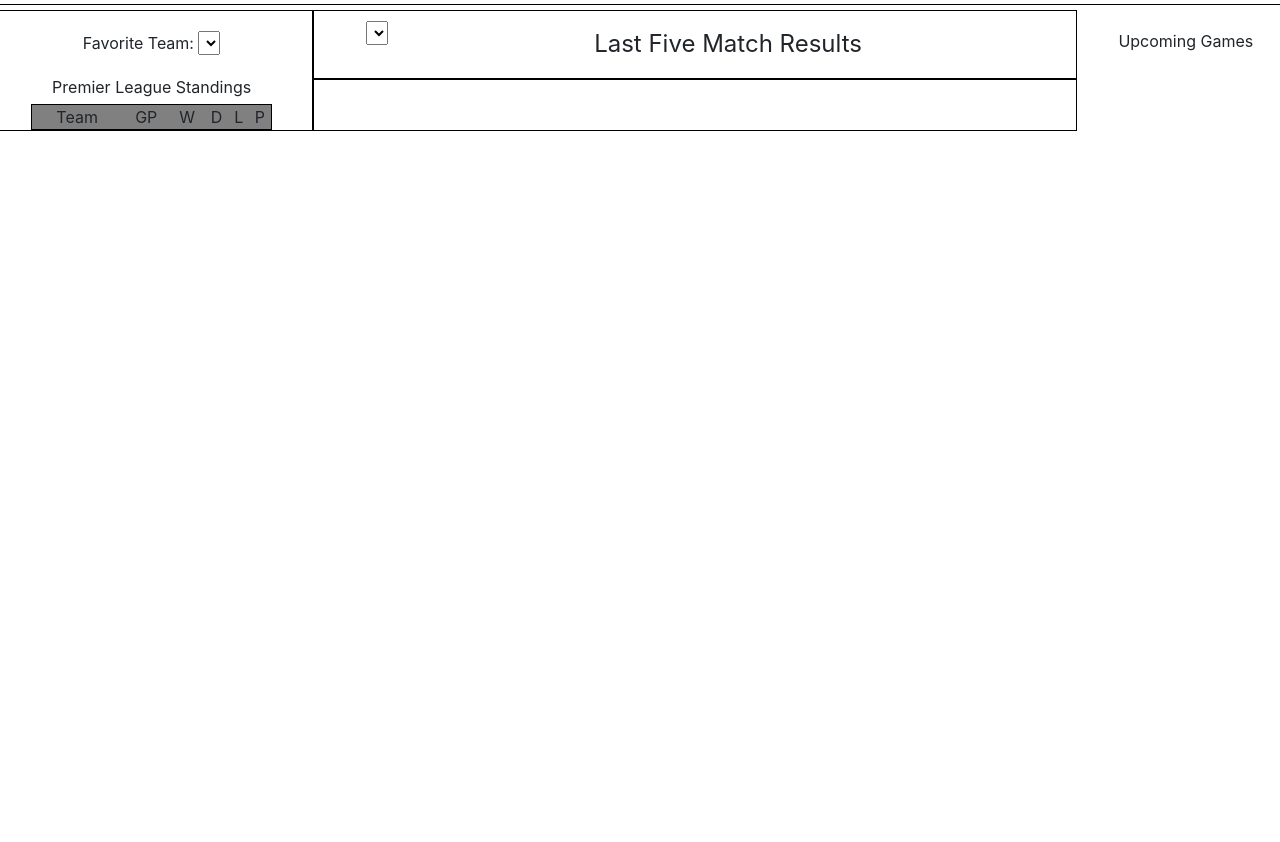
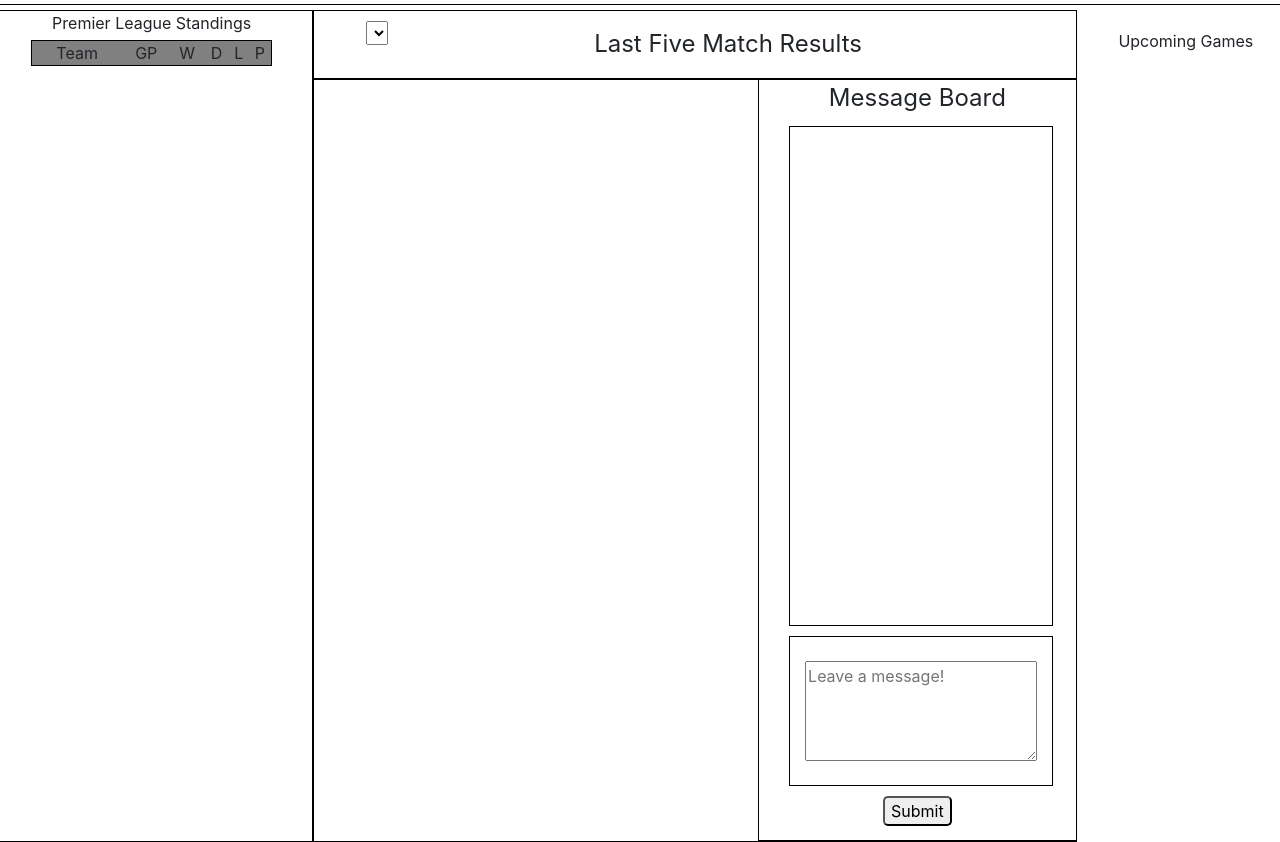
Before and after one commit to Mikelang25/Project_1, a plain HTML site: page index.html in a window 1280 px wide. Shown: the part 203-1045 px from the top of the page. Before the commit the page ends 800 px from the top, so only its background shows below. Drawn offline with nearby package versions, Linux system fonts and the light colour scheme; no server answers; a script that the page names is missing.

Commit message:
firebase functionality working for chat and user authentication, message board created, disply curent user

```diff
--- a/assets/css/style.css
+++ b/assets/css/style.css
@@ -72,6 +72,33 @@
     font-weight: bolder;
 }
 
+.messages-title{
+    border-left:1pt solid black;
+}
+
+.chat-main{
+    border-left:1pt solid black;
+    border-bottom:1pt solid black;
+    height:725px;
+}
+
+.messages-main{
+    margin-top:10px;
+    margin-bottom:10px;
+    border:1pt solid black;
+    height:500px;
+}
+
+.messages-input{
+    border:1pt solid black;
+    height:150px;
+}
+
+.lbl-msg{
+    margin-top:15px;
+    font-size:18pt;
+}
+
 #upcoming-games{
     padding-left: 30px;
     padding-right:30px;
@@ -101,3 +128,13 @@
 #team-select{
     margin-top:10px;
 }
+
+#userMessage1{
+    height:100px;
+    width:100%;
+}
+
+#btn-sub-msg{
+   margin-top:10px;
+   border-radius: 5px;
+}
--- a/assets/javascript/app.js
+++ b/assets/javascript/app.js
@@ -7,6 +7,7 @@
 var database;
 var selectedTeam;
 var selectedUserTeam;
+var userEmailForLogin;
 
 $(document).ready(function() {
 // Firebase configuration
@@ -30,11 +31,13 @@
  auth.onAuthStateChanged(user => {
     if (user) {
         console.log(user);
+        $("#user-logged-in").text("Welcome: " + user.displayName);
         $("#currentUserDetails").empty();
         $("#currentUserDetails").append("First Name: " + user.displayName + "<br>");
         $("#currentUserDetails").append("Email: " + user.email);
     }
     else {
+
         console.log("user logged out");
     }
 
@@ -43,22 +46,22 @@
 $("#userLoginForm").submit(function (event) {
     event.preventDefault();
 
-    var userEmailForLogin = $("#userInputEmail").val().trim();
+    userEmailForLogin = $("#userInputEmail").val().trim();
     var userPasswordForLogin = $("#userInputPassword").val().trim();
 
     console.log(userEmailForLogin);
     console.log(userPasswordForLogin);
-    // $("#exampleModalLogin").modal("hide");
-    // $("#userInputEmail").val("");
-    // $("#userInputPassword").val("");
+    $("#exampleModalLogin").modal("hide");
+    $("#userInputEmail").val("");
+    $("#userInputPassword").val("");
     auth.signInWithEmailAndPassword(userEmailForLogin, userPasswordForLogin).then(cred => {
 
         var user = firebase.auth().currentUser;
         $("#currentUserDetails").append("First Name: " + user.displayName + "<br>");
         $("#currentUserDetails").append("Email: " + user.email);
 
-
     })
+    return userEmailForLogin;
 
 });
 //logout user
@@ -82,9 +85,9 @@
     console.log(newUserFirstNameSubmitted);
     console.log(newUserEmailSubmitted);
     console.log(newUserPasswordSubmitted);
-    // $("#exampleModalA").modal("hide");
-    // $("#newUserInputFirstNameA").val("");
-    // $("#newUserInputPasswordA").val("");
+    $("#exampleModalA").modal("hide");
+    $("#newUserInputFirstNameA").val("");
+    $("#newUserInputPasswordA").val("");
 
     // $("#extraDiv").append(newUserEmailSubmitted);
     // $("#extraDiv2").append(newUserPasswordSubmitted);
@@ -132,10 +135,9 @@
 
 
 // Capture Button Click
-$("#submitButtonForMessage").on("click", function (event) {
-    event.preventDefault();
-
-    userMessage = $("#userMessage1").val().trim();
+$("#btn-sub-msg").on("click", function (event) {
+    var user = firebase.auth().currentUser;
+    userMessage = user.displayName + " : " + $("#userMessage1").val().trim();
     console.log(userMessage);
 
     //Code for the push
@@ -144,6 +146,8 @@
         message: userMessage,
 
     });
+
+    $("#userMessage1").val("")
 });
 
 //add user messages from user from firebase to html
@@ -152,7 +156,8 @@
     // Log everything that's coming out of snapshot
     console.log(childSnapshot.val().message);
     // Change the HTML to reflect
-    $("#recentMember").prepend(childSnapshot.val().message);
+    var newMessage = $("<p>").text(childSnapshot.val().message);
+    $("#chat-content").append(newMessage);
 
     // Handle the errors
 }, function (errorObject) {
--- a/index.html
+++ b/index.html
@@ -5,9 +5,10 @@
     <meta name="viewport" content="width=device-width, initial-scale=1.0">
     <meta http-equiv="X-UA-Compatible" content="ie=edge">
     <meta http-equiv="Content-Security-Policy" content="upgrade-insecure-requests">
-    <script src="https://code.jquery.com/jquery-3.3.1.slim.min.js"
+    <!-- <script src="https://code.jquery.com/jquery-3.3.1.slim.min.js"
     integrity="sha384-q8i/X+965DzO0rT7abK41JStQIAqVgRVzpbzo5smXKp4YfRvH+8abtTE1Pi6jizo"
-    crossorigin="anonymous"></script>
+    crossorigin="anonymous"></script> -->
+    <script src="https://code.jquery.com/jquery-3.4.1.min.js" integrity="sha256-CSXorXvZcTkaix6Yvo6HppcZGetbYMGWSFlBw8HfCJo=" crossorigin="anonymous"></script>
     <script src="https://stackpath.bootstrapcdn.com/bootstrap/4.3.1/js/bootstrap.min.js"
     integrity="sha384-JjSmVgyd0p3pXB1rRibZUAYoIIy6OrQ6VrjIEaFf/nJGzIxFDsf4x0xIM+B07jRM"
     crossorigin="anonymous"></script>
@@ -98,7 +99,7 @@
 
                             <form id="newUserInputForm">
                                 <div class="form-group">
-                                    <label for="newUserInputFirstName">First Name</label>
+                                    <label for="newUserInputFirstName">Screen Name</label>
                                     <input type="text" class="form-control" id="newUserInputFirstNameA"></input>
                                 </div>
 
@@ -142,8 +143,7 @@
             <div class="row">
                 <div class="col-md-1"></div>
                 <div class="col-md-10 text-center">
-                    <span>Favorite Team:</span>
-                    <select id="team-dropdown"></select>
+                    <span id="user-logged-in"></span>
                 </div>
                 <div class="col-md-1"></div>
             </div>
@@ -179,6 +179,42 @@
 
                 </div>
             </div>
+            <div class = "row">
+                <div class="col-md-7"></div>
+                <div class="col-md-5">
+                    <div class="row">
+                        <div class="col-md-12 messages-title text-center">
+                            <span class="lbl-msg">Message Board</span>
+                        </div>
+                    </div>
+                    <div class="row">
+                        <div class="col-md-12 chat-main">
+                            <div class="row">
+                                <div class="col-md-1"></div>
+                                <div id = "chat-content" class="col-md-10 messages-main text-left">
+
+                                </div>
+                                <div class="col-md-1"></div>
+                            </div>
+                            <div class="row">
+                                <div class="col-md-1"></div>
+                                <div class="col-md-10 messages-input">
+                                    <div class="form-group">
+                                        <label for="userMessage1"></label>
+                                        <textarea id="userMessage1" class="input-msg" type = "text" name="subject" placeholder="Leave a message!"></textarea>
+                                    </div>
+                                </div>
+                                <div class="col-md-1"></div>
+                            </div>
+                            <div class="row">
+                                <div class="col-md-12 text-center">
+                                    <input id="btn-sub-msg"type="submit" name="submit">
+                                </div>
+                            </div>
+                        </div>
+                    </div>
+                </div>
+            </div>
         </div>
         <div id="upcoming-games"class="col-md-2 text-center right-container">
             <br>
@@ -191,7 +227,7 @@
  </body>
 <script src="https://cdn.jsdelivr.net/momentjs/2.18.1/moment.min.js"></script>
 <script src="https://momentjs.com/downloads/moment-timezone-with-data.js"></script>
-<script src="https://code.jquery.com/jquery-3.4.1.min.js" integrity="sha256-CSXorXvZcTkaix6Yvo6HppcZGetbYMGWSFlBw8HfCJo=" crossorigin="anonymous"></script>
+
 <script src="assets/javascript/app.js"></script>
 
 
```
